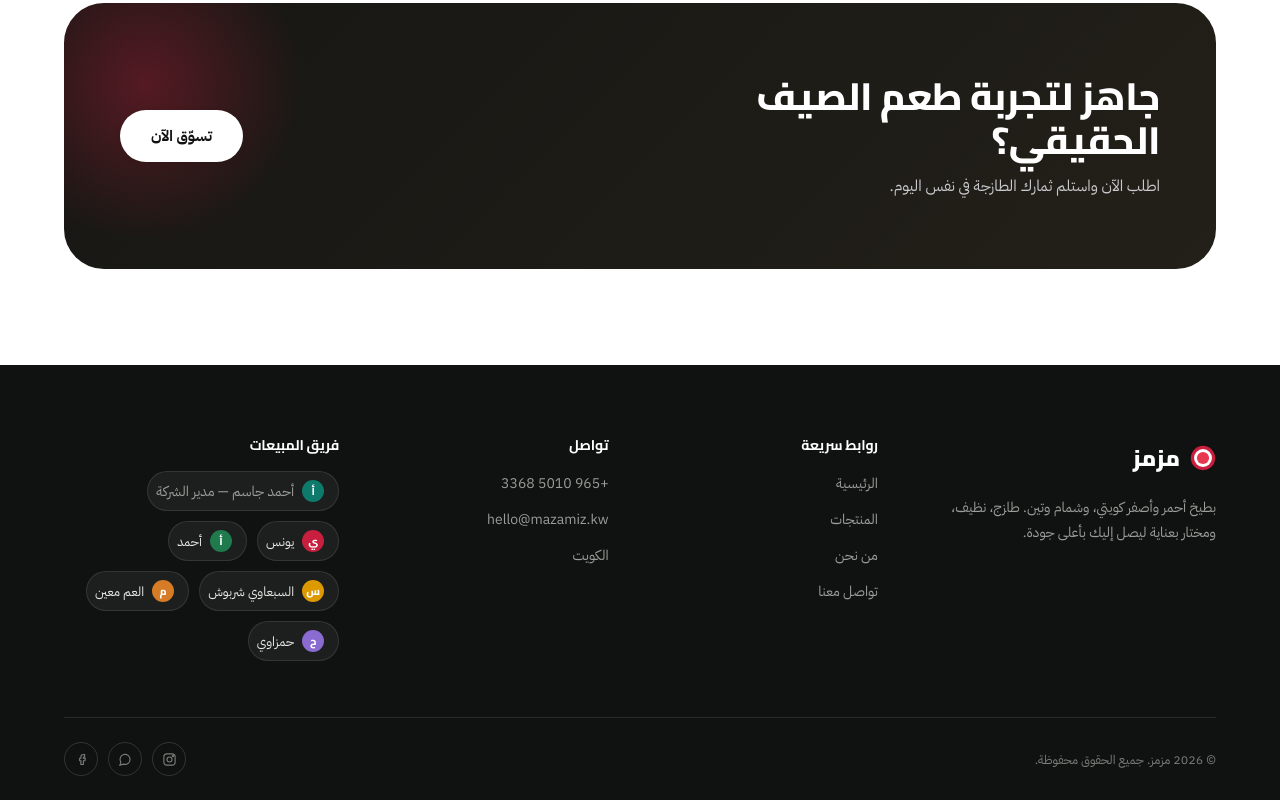
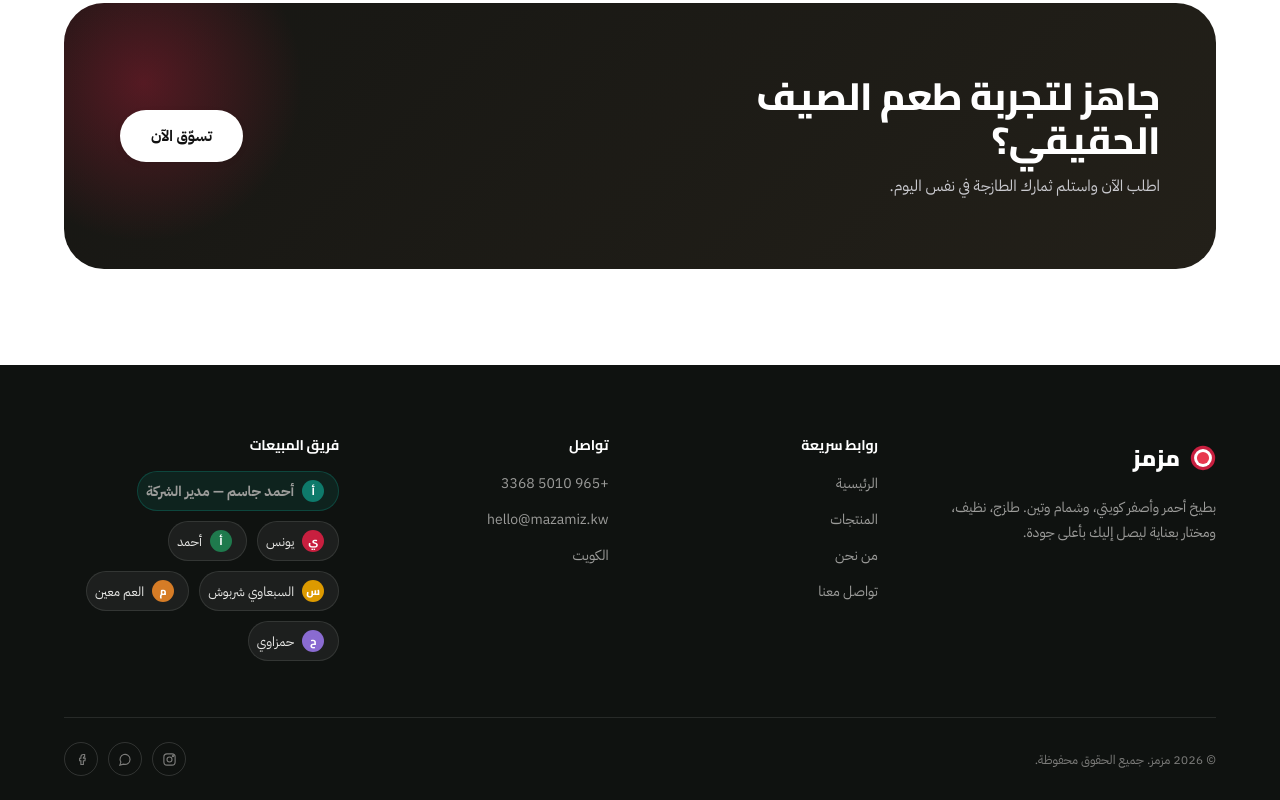
Before and after one commit to ahmadmoutlaq-boop/mazamiz-website, a plain HTML site: page index.html in a window 1280 px wide. Shown: the part 3527-4327 px from the top of the page. Drawn offline with Linux system fonts and the light colour scheme.

Commit message:
Add files via upload

```diff
--- a/css/style.css
+++ b/css/style.css
@@ -768,6 +768,16 @@ ul{ margin:0; padding:0; list-style:none; }
   color:#fff;
   font-family:'Cairo',sans-serif;
 }
+.sales-chip.manager{
+  background:rgba(14,122,107,.16);
+  border-color:rgba(14,122,107,.4);
+  font-weight:700;
+  transition:transform .25s var(--ease-soft), background .25s;
+}
+.sales-chip.manager:hover{
+  background:rgba(14,122,107,.28);
+  transform:translateY(-2px);
+}
 
 .footer-bottom{
   display:flex;
```
